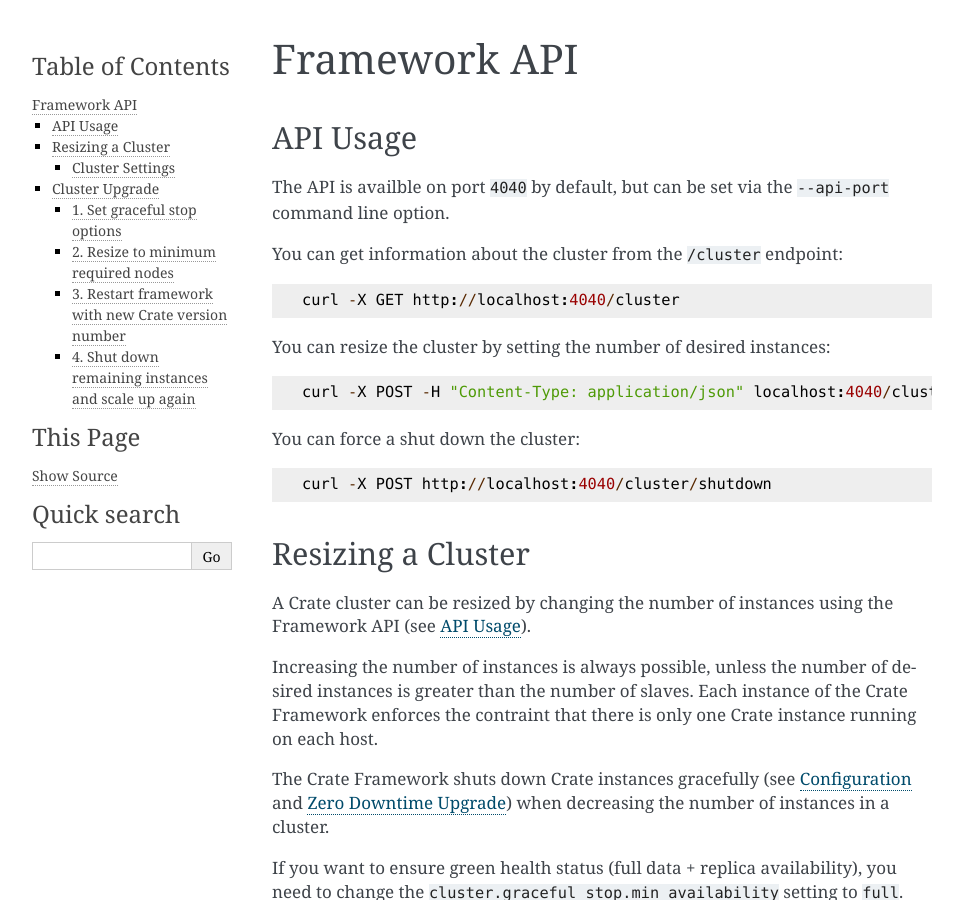
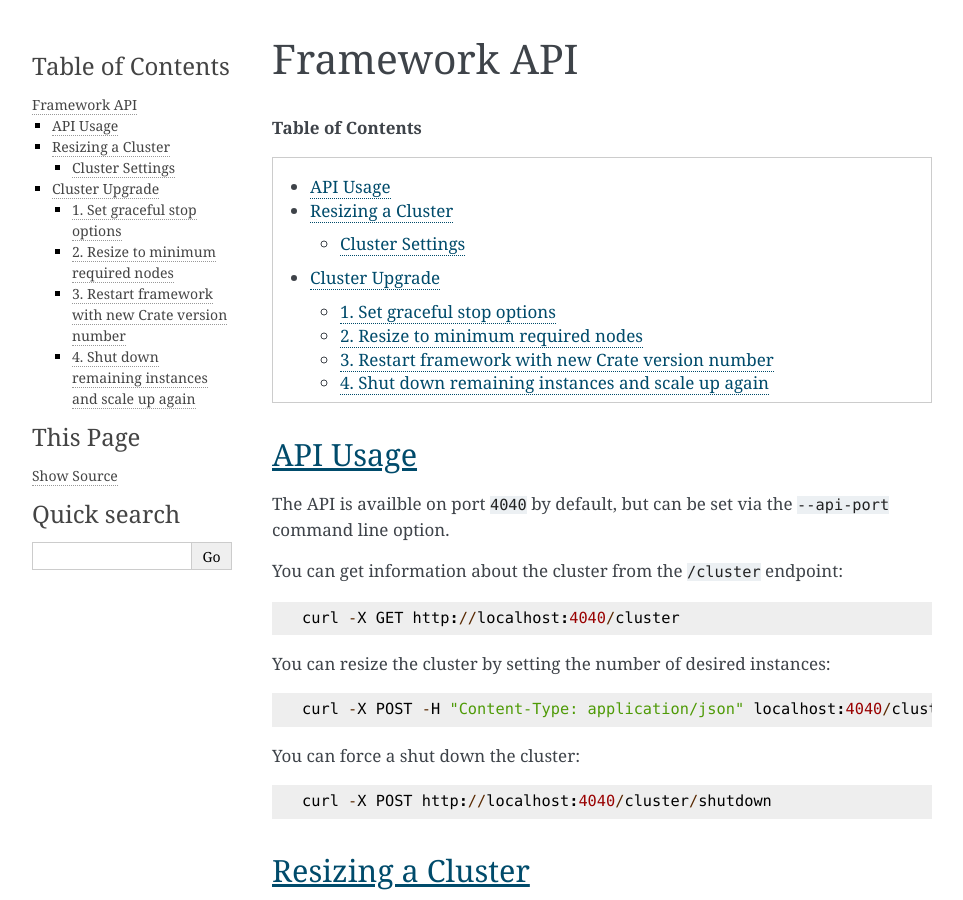
Before and after one commit to crate/crate-mesos-framework, a Sphinx documentation site: the page built from docs/api.rst, in a window 1280 px wide and 900 px high. Shown: the whole window, without its empty margins (148-1111 px from the left). Built offline with Sphinx 7.4.7, drawn with Linux system fonts in a browser that asks for light colours; some of the changed text lies outside the part shown.

Commit message:
toc improvements and minor fixes

```diff
--- a/docs/api.rst
+++ b/docs/api.rst
@@ -2,6 +2,10 @@
 Framework API
 =============
 
+.. rubric:: Table of Contents
+
+.. contents::
+   :local:
 
 API Usage
 =========
@@ -178,7 +182,5 @@
     making it impossible to spawn Crate instances on these slaves again.
 
 
-.. _Configuration:
-https://crate.io/docs/en/stable/configuration.html#graceful-stop
-.. _`Zero Downtime Upgrade`:
-https://crate.io/docs/en/stable/best_practice/cluster_upgrade.html
+.. _Configuration: https://crate.io/docs/en/stable/configuration.html#graceful-stop
+.. _`Zero Downtime Upgrade`: https://crate.io/docs/en/stable/best_practice/cluster_upgrade.html
--- a/docs/installation.rst
+++ b/docs/installation.rst
@@ -1,6 +1,11 @@
 ============
 Installation
 ============
+
+.. rubric:: Table of Contents
+
+.. contents::
+   :local:
 
 Build
 =====
--- a/docs/usage.rst
+++ b/docs/usage.rst
@@ -5,6 +5,11 @@
 =====
 Usage
 =====
+
+.. rubric:: Table of Contents
+
+.. contents::
+   :local:
 
 Command Line Options
 ====================
```
Also changed, not shown: docs/index.rst (+8 -14 lines).
